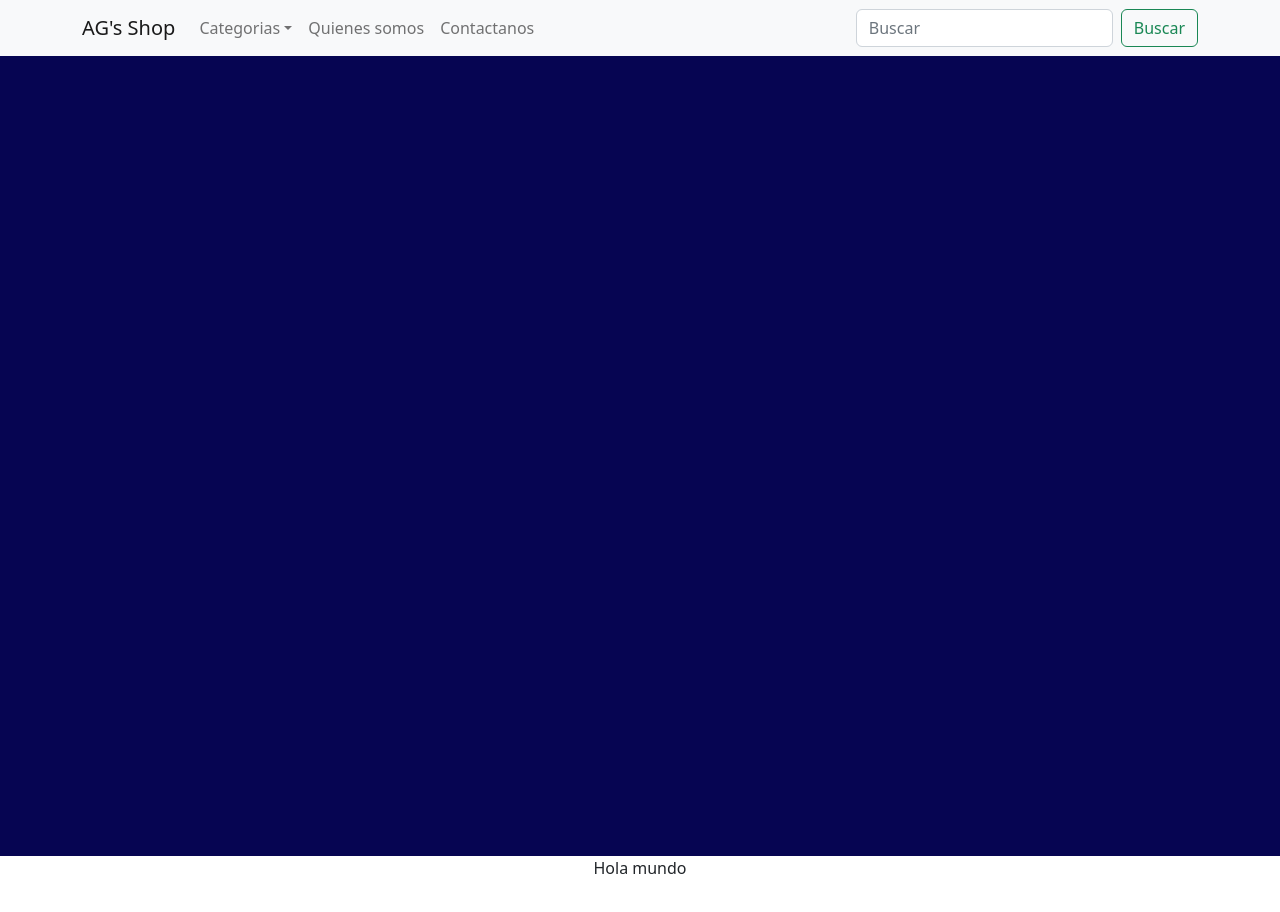
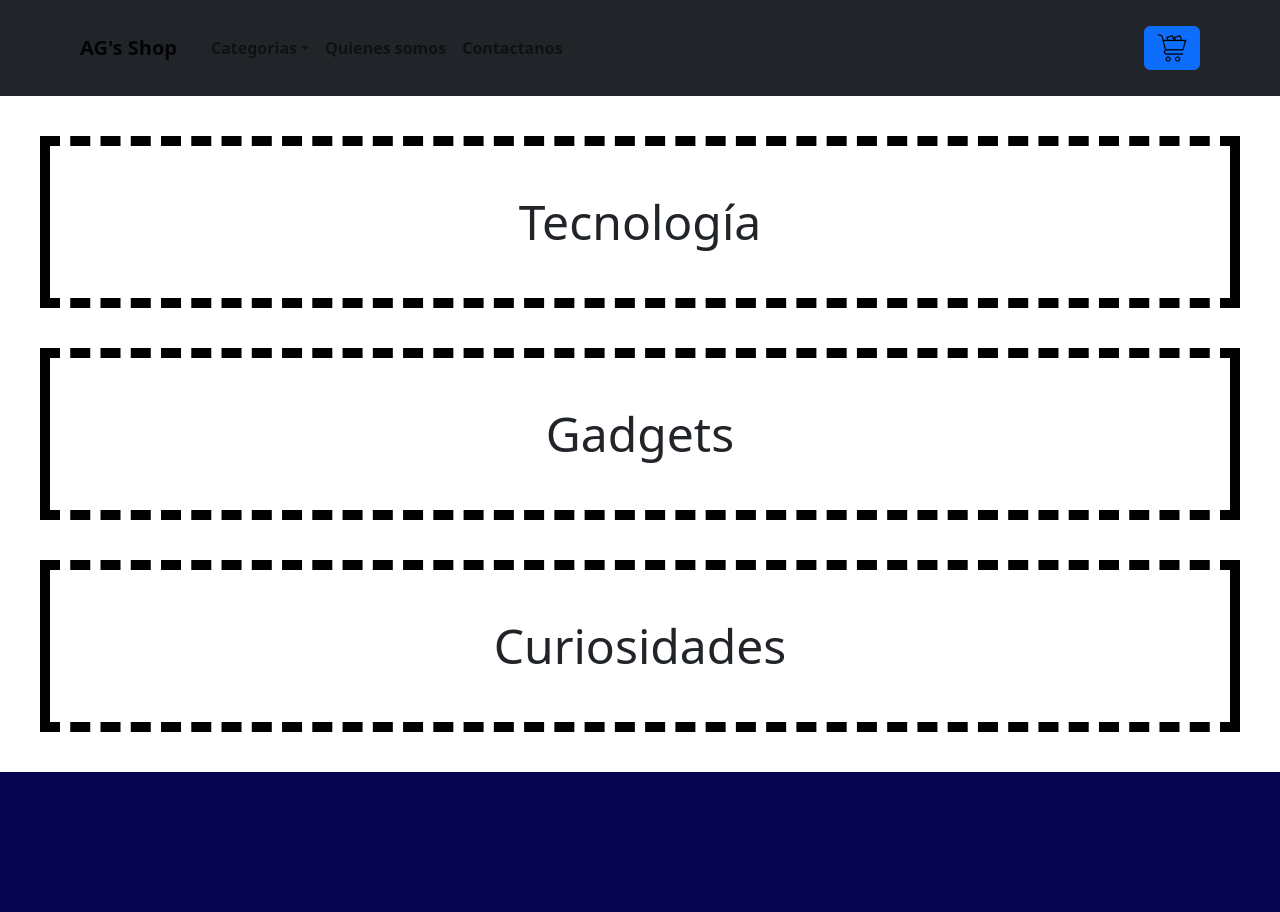
Before and after one commit to AlejoSuaterna/my-ecommerce-react, a React (Create React App) app: page / in a window 1280 px wide. Shown: the top 912 px of the page. Before the commit the page ends 880 px from the top, so only its background shows below. Built offline with nearby package versions, Linux system fonts and the light colour scheme.

Commit message:
se agrega CarWidget y ItemListContainer

```diff
--- a/src/App.js
+++ b/src/App.js
@@ -1,16 +1,17 @@
-import logo from './logo.svg';
+//import logo from './logo.svg';
 import './App.css';
 import 'bootstrap/dist/css/bootstrap.min.css';
 import Container from './Components/Container/Container';
-import NavBar from './Components/Container/NavBar';
+import NavBar from './Components/NavBar/NavBar';
+import ItemListContainer from './Components/Container/ItemListContainer';
 
 function App() {
   return (
     <div className="App">
       <NavBar/>
+      <ItemListContainer text1 = "Tecnología" text2 = "Gadgets" text3 = "Curiosidades"/>
+
       <header className="App-header">
-
-
       </header>
 
       <Container/>
--- /dev/null
+++ b/src/Components/CarWidget/CarWidget.js
@@ -0,0 +1,11 @@
+import Button from 'react-bootstrap/Button';
+
+function CarWidget( props ){
+    return <div>
+        <Button type="button"> <img src={props.imagen} alt = "" height ="30" width="30" /></Button>
+    </div>;
+
+}
+
+
+export default CarWidget;
--- /dev/null
+++ b/src/Components/Container/ItemListContainer.js
@@ -0,0 +1,20 @@
+const estilos = {
+  borderWidth: "10px",
+  borderColor: "#000000",
+  borderStyle: "dashed solid",
+  padding: "40px",
+  margin: "40px",
+  fontSize: "3rem",
+};
+
+function ItemListContainer(props) {
+  return (
+    <div>
+      <div style={estilos}>{props.text1}</div>
+      <div style={estilos}>{props.text2}</div>
+      <div style={estilos}>{props.text3}</div>
+    </div>
+  );
+}
+
+export default ItemListContainer;
--- /dev/null
+++ b/src/Components/NavBar/NavBar.css
@@ -0,0 +1,5 @@
+.navr {
+    color: #ffffff;
+    padding: 10px;
+    font-weight: bold;
+}
--- a/src/Components/Container/NavBar.js
+++ b/src/Components/NavBar/NavBar.js
@@ -1,18 +1,19 @@
 import Container from 'react-bootstrap/Container';
 import Nav from 'react-bootstrap/Nav';
-import Button from 'react-bootstrap/Button';
-import Form from 'react-bootstrap/Form';
 import Navbar from 'react-bootstrap/Navbar';
 import NavDropdown from 'react-bootstrap/NavDropdown';
+import CarWidget from '../CarWidget/CarWidget';
+import carrito from '../Image/carrito.png';
+import './NavBar.css';
 
 function NavBar() {
   return <div>
-    <Navbar bg="navbar navbar-expand-lg navbar-light bg-light">
-      <Container>
-        <Navbar.Brand href="#home">AG's Shop</Navbar.Brand>
-        <Navbar.Toggle aria-controls="basic-navbar-nav" />
+    <Navbar bg="navbar navbar-expand-lg navbar-light bg-dark" >
+      <Container className='navr'>
+        <Navbar.Brand href="#home" >AG's Shop</Navbar.Brand>
+        <Navbar.Toggle aria-controls="basic-navbar-nav"/>
         <Navbar.Collapse id="basic-navbar-nav">
-          <Nav className="me-auto">
+          <Nav className='navr'>
             <NavDropdown title="Categorias" id="basic-nav-dropdown">
               <NavDropdown.Item href="#action/3.1">Primer categoria</NavDropdown.Item>
               <NavDropdown.Item href="#action/3.2">Segunda categoria</NavDropdown.Item>
@@ -21,18 +22,12 @@ function NavBar() {
             <Nav.Link href="#quienessomos">Quienes somos</Nav.Link>
             <Nav.Link href="#contactanos">Contactanos</Nav.Link>
           </Nav>
-          <Form className="d-flex">
-            <Form.Control
-              type="buscar"
-              placeholder="Buscar"
-              className="me-2"
-              aria-label="Buscar"
-            />
-            <Button variant="outline-success">Buscar</Button>
-          </Form>
         </Navbar.Collapse>
+        <CarWidget imagen = {carrito}/>
+
       </Container>
     </Navbar>
+
   </div>;
 }
 
```
Also changed, not shown: src/Components/Image/carrito.png (added).
